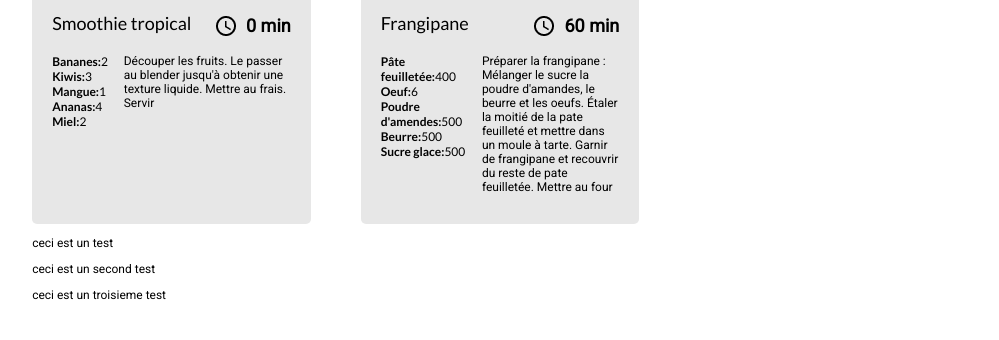
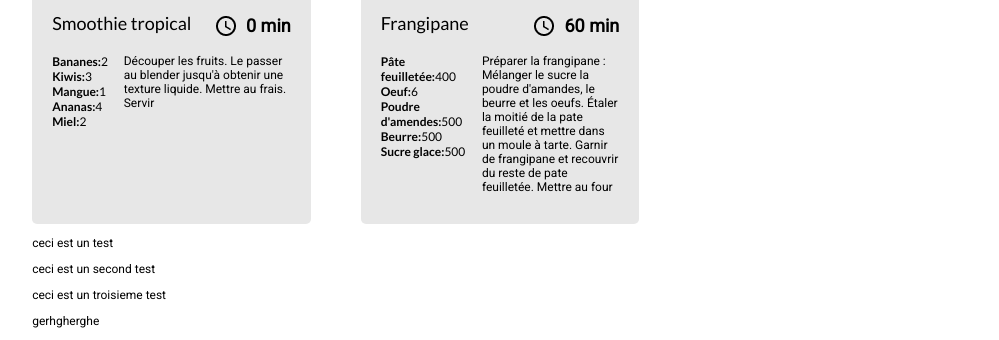
Before and after one commit to k2rDev75/test_les_petits_plats, a plain HTML site: page index.html in a window 1280 px wide. Shown: the part 8451-8791 px from the top of the page, without its empty margins (140-1139 px from the left). Before the commit the page ends 8765 px from the top, so only its background shows below. Drawn offline with Linux system fonts and the light colour scheme.

Commit message:
ajout lol

```diff
--- a/index.html
+++ b/index.html
@@ -130,6 +130,9 @@
         <p>ceci est un troisieme test</p>
 
       </section>
+      <section class="lol">
+        <p>gerhgherghe</p>
+      </section>
       <!--fin de code js-->
     </main>
     <!--fin de main-->
```
